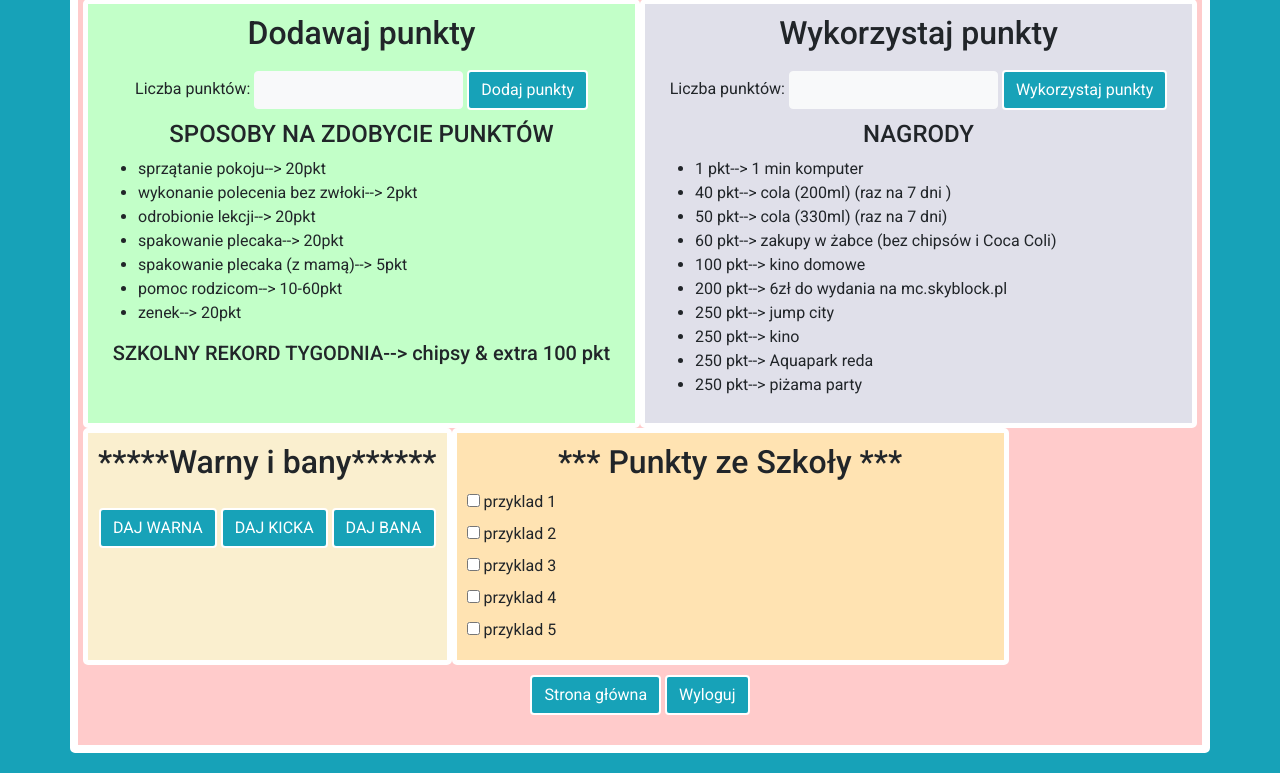
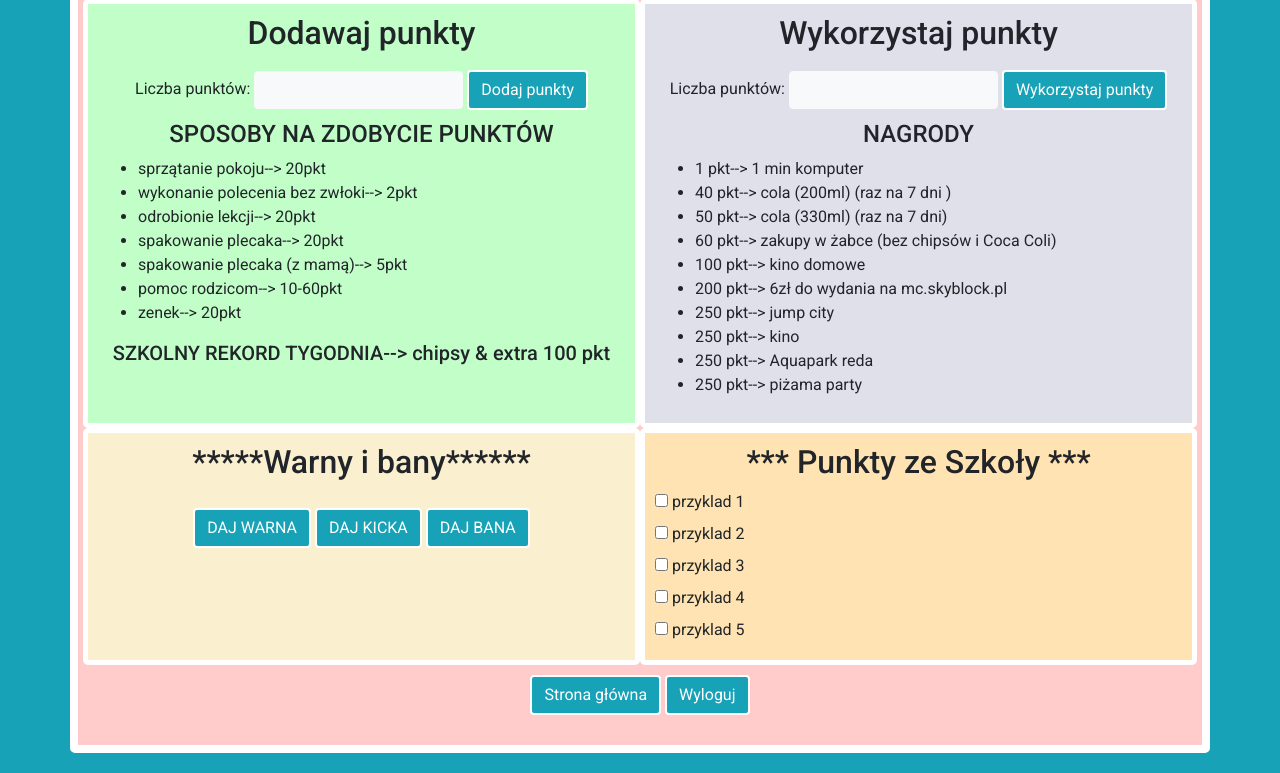
Before and after one commit to tgbdc7/zeton, a Flask app: template zeton/templates/child_info.html in a window 1280 px wide. Shown: the part 349-1122 px from the top of the page. Run offline with Flask 2, Linux system fonts and the light colour scheme; the template is opened without the code that fills it, so the values that code supplies are empty; some libraries are stand-ins or nearby versions.

Commit message:
fix after code review

```diff
--- a/zeton/templates/child_info.html
+++ b/zeton/templates/child_info.html
@@ -76,7 +76,7 @@
 
         </form>
     </div>
-    <div id="bany_warny" class="square">
+    <div  id="bany_warny" class="col-xl-6 square">
         <h2 style="text-align: center;"> *****Warny i bany****** </h2>
 
             <ol>
```
Also changed, not shown: zeton/data_access/bans.py (+1 -10 lines).
